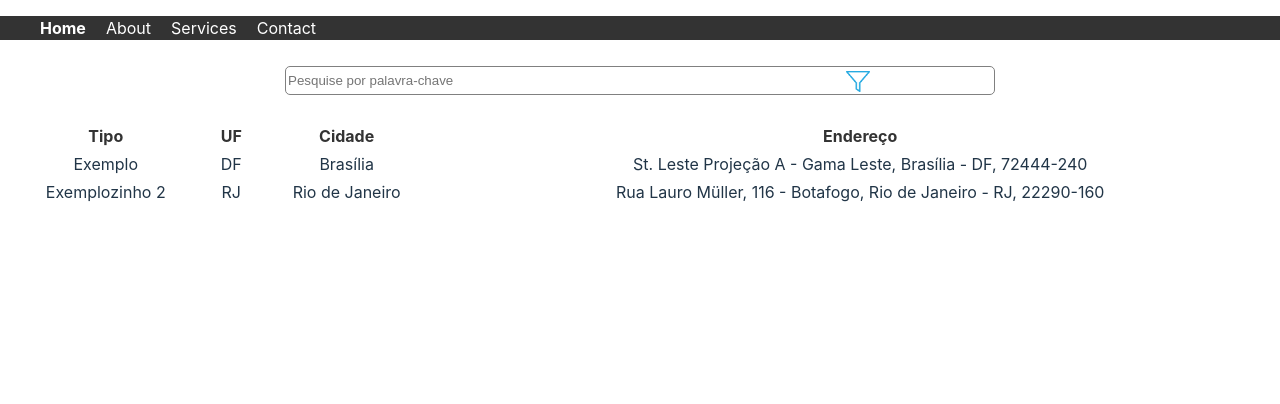
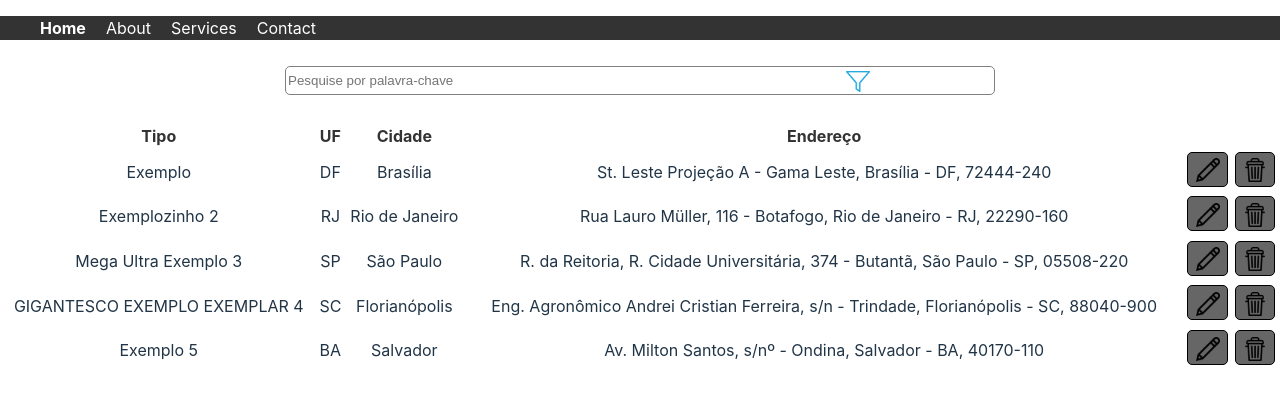
Before and after one commit to Thiago-Cerq/ESV-Front, a React (Vite) app: page / in a window 1280 px wide. Shown: the top 404 px of the page. Built offline with nearby package versions, Linux system fonts and the light colour scheme.

Commit message:
botoes editar e excluir

```diff
--- a/src/List.tsx
+++ b/src/List.tsx
@@ -6,8 +6,9 @@ import './Navbar.css'
 
 import React, {useState, useEffect, useRef} from 'react';
 
-import FilterImage from './assets/filter.png'
 import FilterImage1 from './assets/filter1.png'
+import TrashImage from './assets/trash.png'
+import EditImage from './assets/edit.png'
 
 'use client;'
 
@@ -56,7 +57,7 @@ function List() {
 
         <div ref={filterRef}>
         <div className='filter-trigger' onClick={()=>{setOpen(!open)}}>
-          <img src={FilterImage1} className="filtragem" id="changeimg"/>
+          <img src={FilterImage1} className="filtragem"/>
         </div>
 
           <div className={`dropdown-filter ${open? "active" : "inactive"}`}>
@@ -66,6 +67,7 @@ function List() {
               <DropdownItem title = {"Tipo"} option = {"Restaurante"}/>
               <DropdownItem title = {"UF"} option = {"AC"}/>
             </ul>
+            <button type="submit" className='filter-button'> Buscar </button>
           </div>
         </div>
         </div>
@@ -83,12 +85,40 @@ function List() {
         <td>DF</td>
         <td>Brasília</td>
         <td>St. Leste Projeção A - Gama Leste, Brasília - DF, 72444-240</td>
+        <td><button type="submit" className='action-button'> <img src={EditImage} className="action-image"/> </button></td>
+        <td><button type="submit" className='action-button'> <img src={TrashImage} className="action-image"/> </button></td>
       </tbody>
       <tbody>
         <td>Exemplozinho 2</td>
         <td>RJ</td>
         <td>Rio de Janeiro</td>
         <td>Rua Lauro Müller, 116 - Botafogo, Rio de Janeiro - RJ, 22290-160</td>
+        <td><button type="submit" className='action-button'> <img src={EditImage} className="action-image"/> </button></td>
+        <td><button type="submit" className='action-button'> <img src={TrashImage} className="action-image"/> </button></td>
+      </tbody>
+      <tbody>
+        <td>Mega Ultra Exemplo 3</td>
+        <td>SP</td>
+        <td>São Paulo</td>
+        <td>R. da Reitoria, R. Cidade Universitária, 374 - Butantã, São Paulo - SP, 05508-220</td>
+        <td><button type="submit" className='action-button'> <img src={EditImage} className="action-image"/> </button></td>
+        <td><button type="submit" className='action-button'> <img src={TrashImage} className="action-image"/> </button></td>
+      </tbody>
+      <tbody>
+        <td>GIGANTESCO EXEMPLO EXEMPLAR 4</td>
+        <td>SC</td>
+        <td>Florianópolis</td>
+        <td>Eng. Agronômico Andrei Cristian Ferreira, s/n - Trindade, Florianópolis - SC, 88040-900</td>
+        <td><button type="submit" className='action-button'> <img src={EditImage} className="action-image"/> </button></td>
+        <td><button type="submit" className='action-button'> <img src={TrashImage} className="action-image"/> </button></td>
+      </tbody>
+      <tbody>
+        <td>Exemplo 5</td>
+        <td>BA</td>
+        <td>Salvador</td>
+        <td>Av. Milton Santos, s/nº - Ondina, Salvador - BA, 40170-110</td>
+        <td><button type="submit" className='action-button'> <img src={EditImage} className="action-image"/> </button></td>
+        <td><button type="submit" className='action-button'> <img src={TrashImage} className="action-image"/> </button></td>
       </tbody>
       {/* criar um loop aqui após integração */}
     </table>
--- a/src/index.css
+++ b/src/index.css
@@ -127,3 +127,23 @@ th {
 .dropdown-filter select {
   font-size: medium;
 }
+
+.filter-button {
+	width: 120px;
+	right: -28px;
+	bottom: 17px;
+	position: relative;
+}
+
+.action-button {
+  width: 30px;
+  height: 35px;
+  background-color: #666666;
+}
+
+.action-image {
+  width: 24px;
+  position: relative;
+  right: 12px;
+  bottom: 4px;
+}
```
Also changed, not shown: src/assets/edit.png (added), src/assets/trash.png (added).
